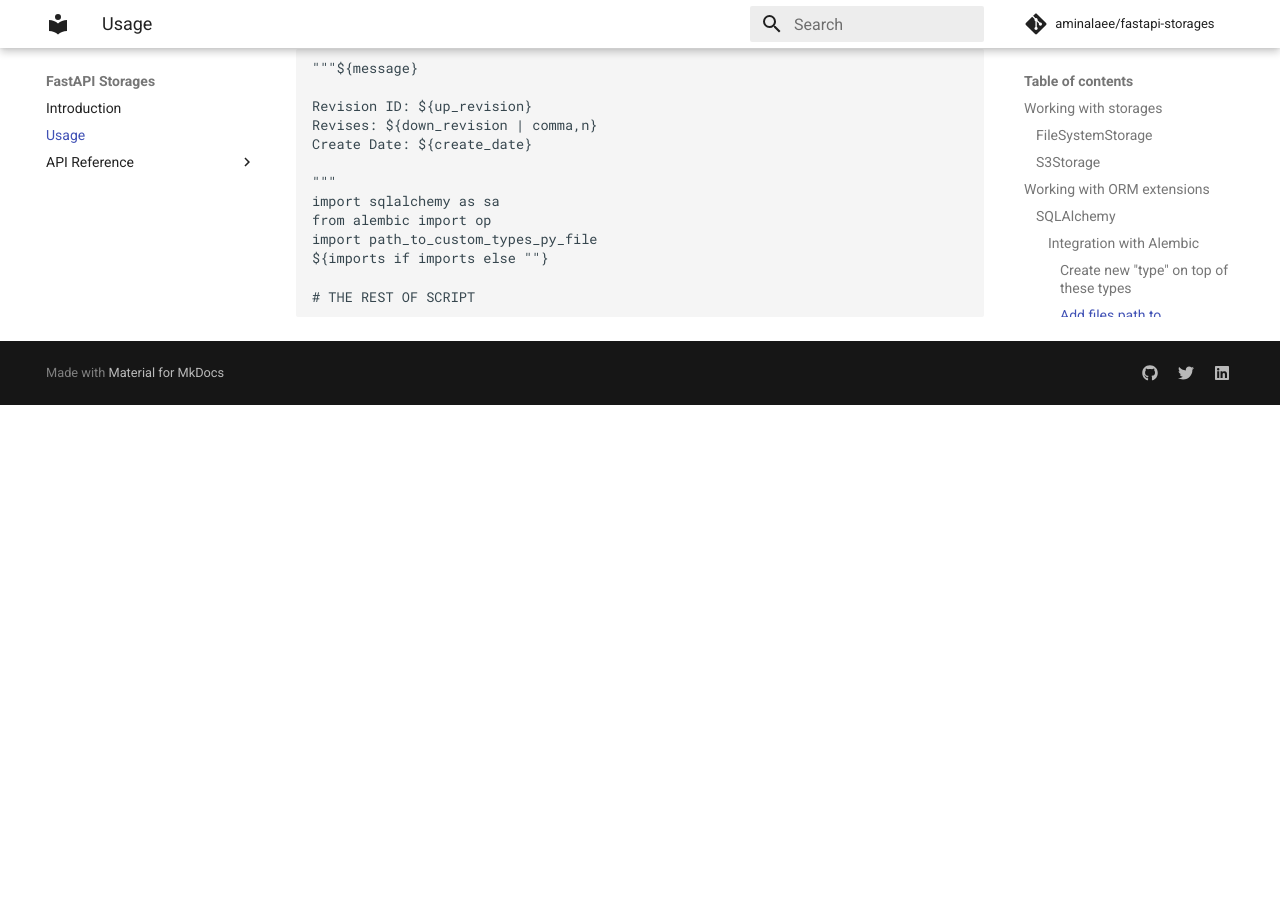
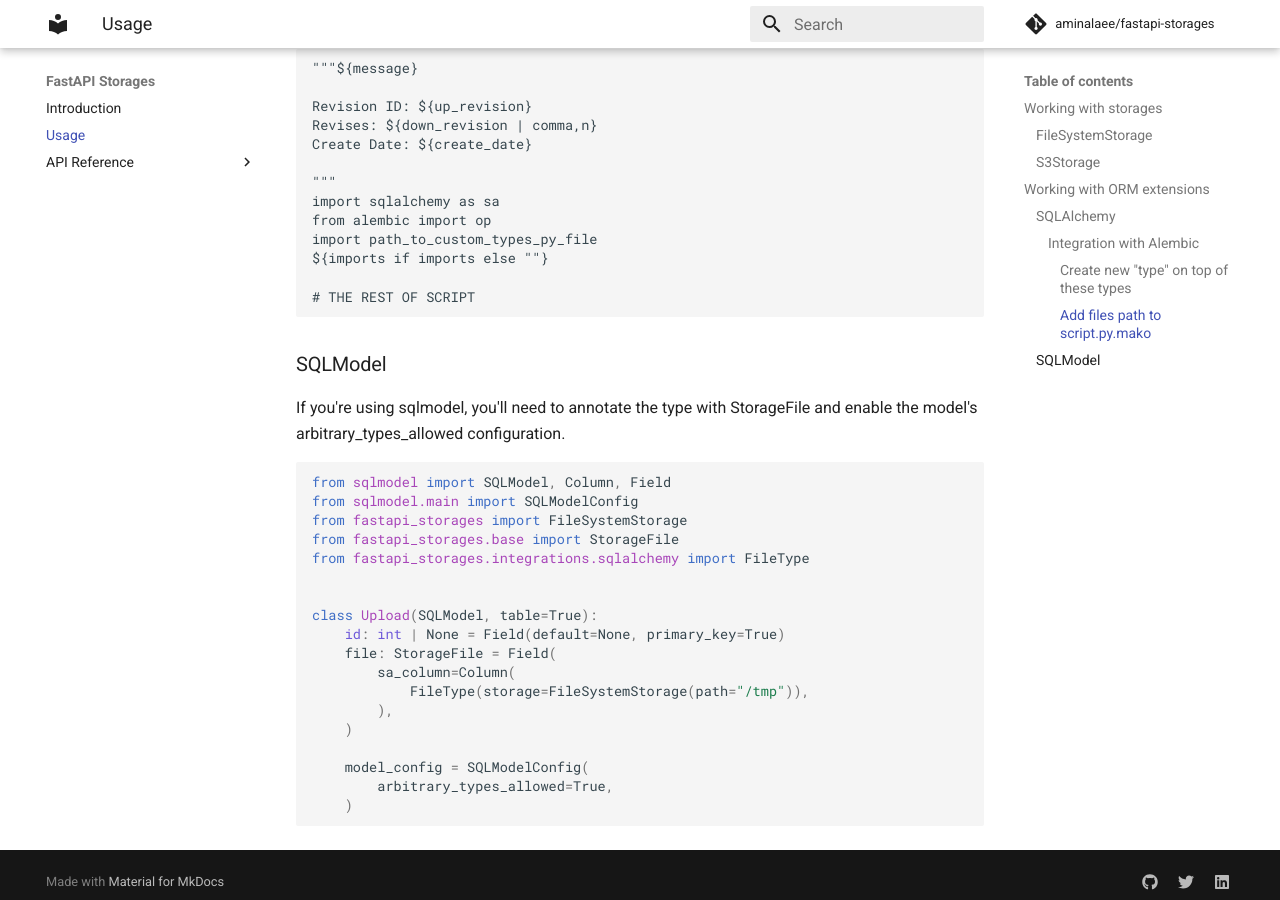
Before and after one commit to aminalaee/fastapi-storages, an MkDocs documentation site: the page built from docs/usage.md, in a window 1280 px wide and 900 px high, scrolled down 3362 px. Built offline with MkDocs 1.6.1 and Material for MkDocs 9.7.7, drawn with Linux system fonts in a browser that asks for light colours; comment, search, counter and statistics services are not loaded; before the commit the page ends 3767 px from its top, so only the background shows below that.

Commit message:
Added docs about SQLModel (#48)

````diff
--- a/docs/usage.md
+++ b/docs/usage.md
@@ -165,3 +165,28 @@ ${imports if imports else ""}
 
 # THE REST OF SCRIPT
 ```
+
+### SQLModel
+
+If you're using sqlmodel, you'll need to annotate the type with StorageFile and enable the model's arbitrary_types_allowed configuration.
+
+```python
+from sqlmodel import SQLModel, Column, Field
+from sqlmodel.main import SQLModelConfig
+from fastapi_storages import FileSystemStorage
+from fastapi_storages.base import StorageFile
+from fastapi_storages.integrations.sqlalchemy import FileType
+
+
+class Upload(SQLModel, table=True):
+    id: int | None = Field(default=None, primary_key=True)
+    file: StorageFile = Field(
+        sa_column=Column(
+            FileType(storage=FileSystemStorage(path="/tmp")),
+        ),
+    )
+
+    model_config = SQLModelConfig(
+        arbitrary_types_allowed=True,
+    )
+```
````
